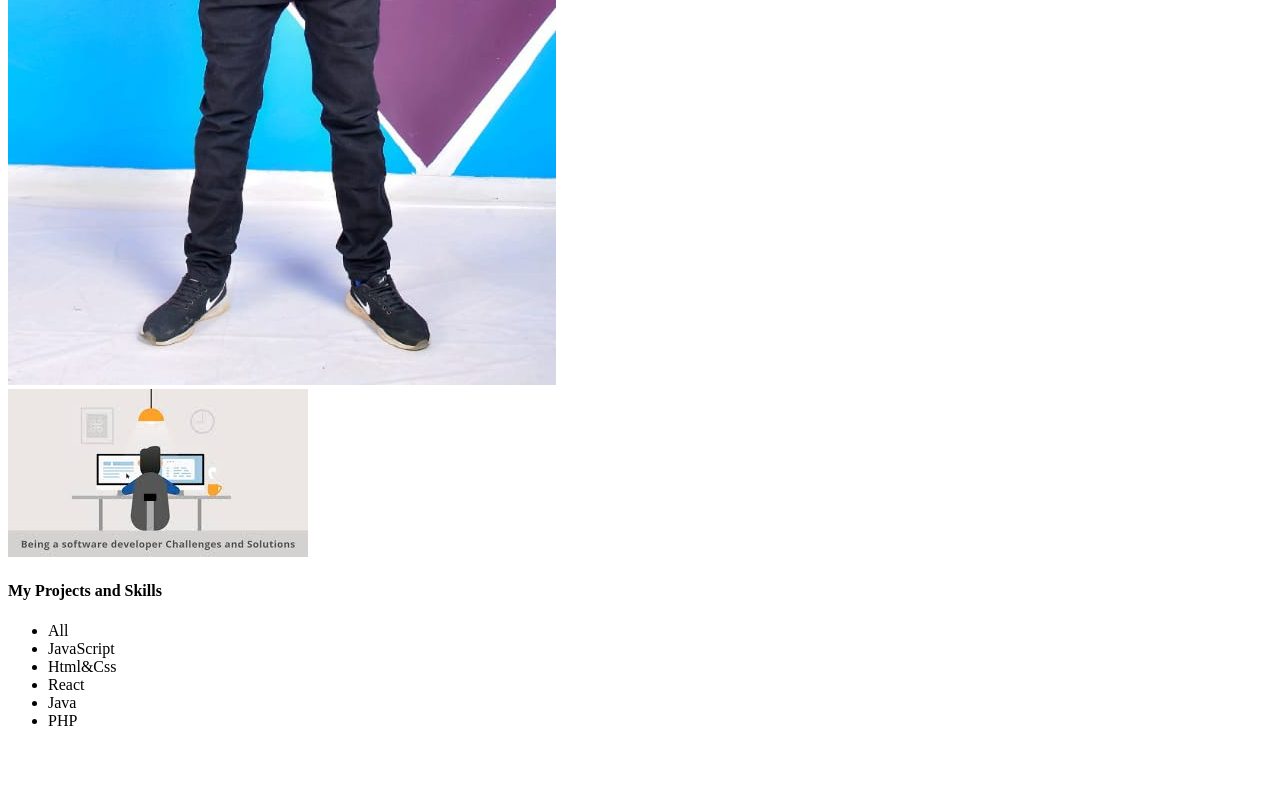
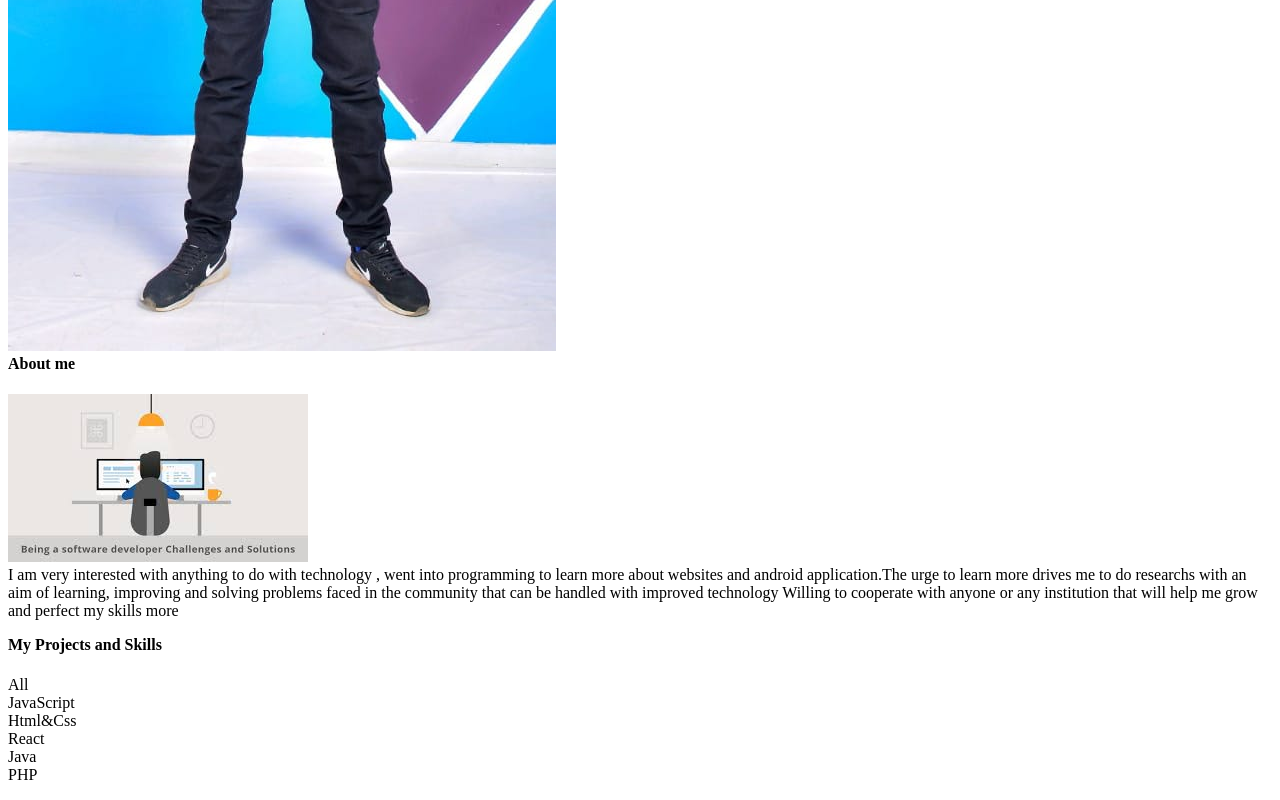
Before and after one commit to Mkdenno/Personal-website, a plain HTML site: page index.html in a window 1280 px wide. Shown: the part 1874-2674 px from the top of the page. Before the commit the page ends 2620 px from the top, so only its background shows below. Drawn offline with Linux system fonts and the light colour scheme.

Commit message:
It will add about me and the contact me

```diff
--- a/assets/Css/style.css
+++ b/assets/Css/style.css
@@ -0,0 +1,5 @@
+*{
+    padding: 0;
+    margin-top: 0;
+    box-sizing: border-box;
+}
--- a/index.html
+++ b/index.html
@@ -38,10 +38,14 @@
 
     <!-- about me begins here -->
     <section class="aboutme" id="about">
+        <h4>About me</h4>
         <div class="technology-image">
             <img src="./assets/Images/images.jpeg" alt="imG">
         </div>
-        <div class="mystory"></div>
+        <div class="mystory">
+            <p>I am very interested with anything to do with technology , went into programming to learn more about websites and android application.The urge to learn more drives me to do researchs with an aim of learning, improving and solving problems faced in the community that can be handled with improved technology
+                Willing to cooperate with anyone or any institution that will help me grow and perfect my skills more</p>
+        </div>
     </section>
 
     <!-- my projects begins here -->
@@ -57,6 +61,10 @@
         </ul>
     </section>
     <!-- contact us page begins here -->
+    <section class="contact" id="contact">
+        <div class="form"></div>
+        <div class="social"></div>
+    </section>
     <script src="./assets/Js/index.js"></script>
 </body>
 </html>
```
